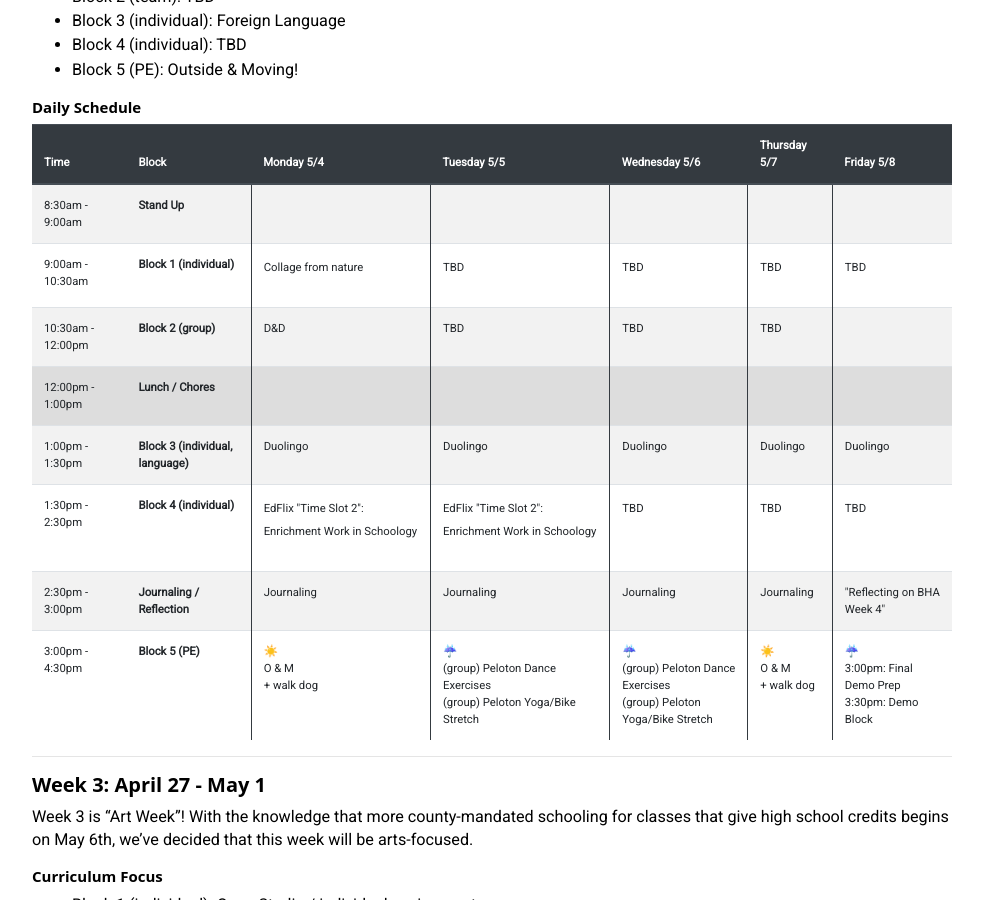
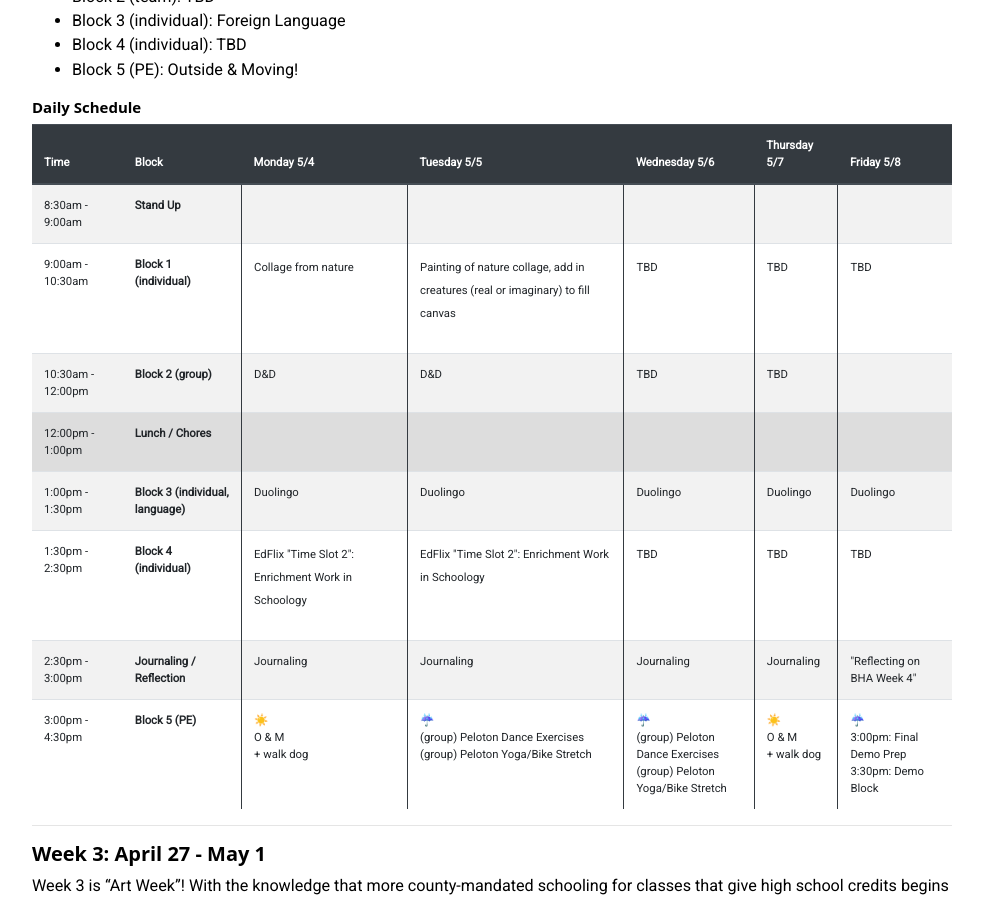
Before and after one commit to busse/bha, a Jekyll site: the page built from schedule/index.md, in a window 1280 px wide and 900 px high, scrolled down 399 px. Shown: the whole window, without its empty margins (53-1036 px from the left). Built offline with Jekyll 4.4.1, drawn with Linux system fonts in a browser that asks for light colours; nearby versions of some CDN libraries; emoji names are drawn with the system emoji font.

Commit message:
Cinco de Mayo / Taco Tuesday update

```diff
--- a/schedule/index.md
+++ b/schedule/index.md
@@ -48,7 +48,7 @@ Week 4 is a transition week. On May 6th we'll need to begin work from the public
 	<td class="currTime">9:00am - 10:30am</td>
 	<th class="currBlock">Block 1 (individual)</th>
 	<td class="currMon"><p>Collage from nature</p></td>
-	<td class="currTue"><p>TBD</p></td>
+	<td class="currTue"><p>Painting of nature collage, add in creatures (real or imaginary) to fill canvas</p></td>
 	<td class="currWed"><p>TBD</p></td>
 	<td class="currWed"><p>TBD</p></td>
 	<td class="currFri"><p>TBD</p></td>
@@ -57,7 +57,7 @@ Week 4 is a transition week. On May 6th we'll need to begin work from the public
 	<td class="currTime">10:30am - 12:00pm</td>
 	<th class="currBlock">Block 2 (group)</th>
 	<td class="currMon">D&D</td>
-	<td class="currTue">TBD</td>
+	<td class="currTue">D&D</td>
 	<td class="currWed">TBD</td>
 	<td class="currThr">TBD</td>
 	<td class="currFri"></td>
```
